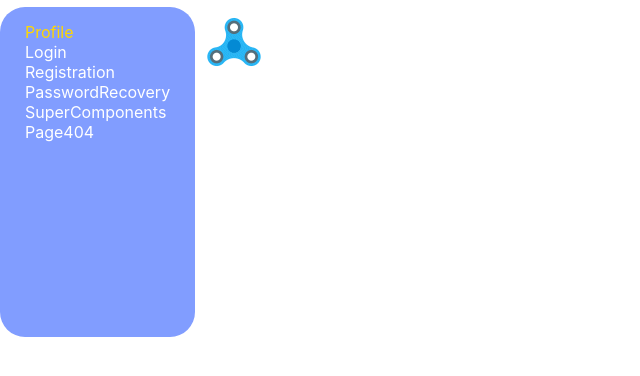
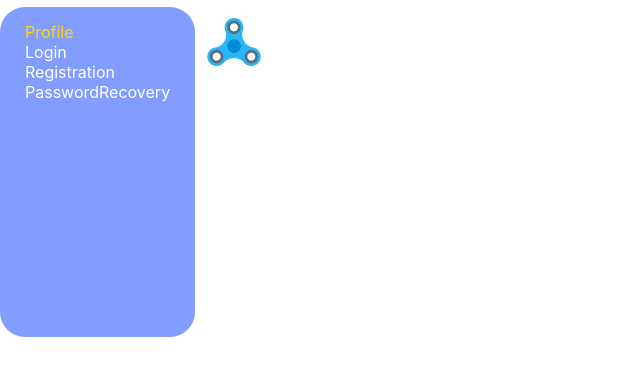
Before and after one commit to Igor-Yarakhovich/cards, a React (Create React App) app: page /#/profile in a window 1280 px wide. Shown: the top 376 px of the page, without its empty margins (0-640 px from the left). Built offline with nearby package versions, Linux system fonts and the light colour scheme; no server answers.

Commit message:
delete 404, superComponent from Navbar

```diff
--- a/src/features/navbar/Navbar.tsx
+++ b/src/features/navbar/Navbar.tsx
@@ -25,16 +25,6 @@ export const Navbar: React.FC = () => {
                      className={({isActive}) => (isActive ? styles.activeStyle : styles.item)}
             >PasswordRecovery</NavLink>
         </div>
-        <div>
-            <NavLink to='/superComponents'
-                     className={({isActive}) => (isActive ? styles.activeStyle : styles.item)}
-            >SuperComponents</NavLink>
-        </div>
-        <div>
-            <NavLink to='/404'
-                     className={({isActive}) => (isActive ? styles.activeStyle : styles.item)}
-            >Page404</NavLink>
-        </div>
     </nav>
 
 }
```
